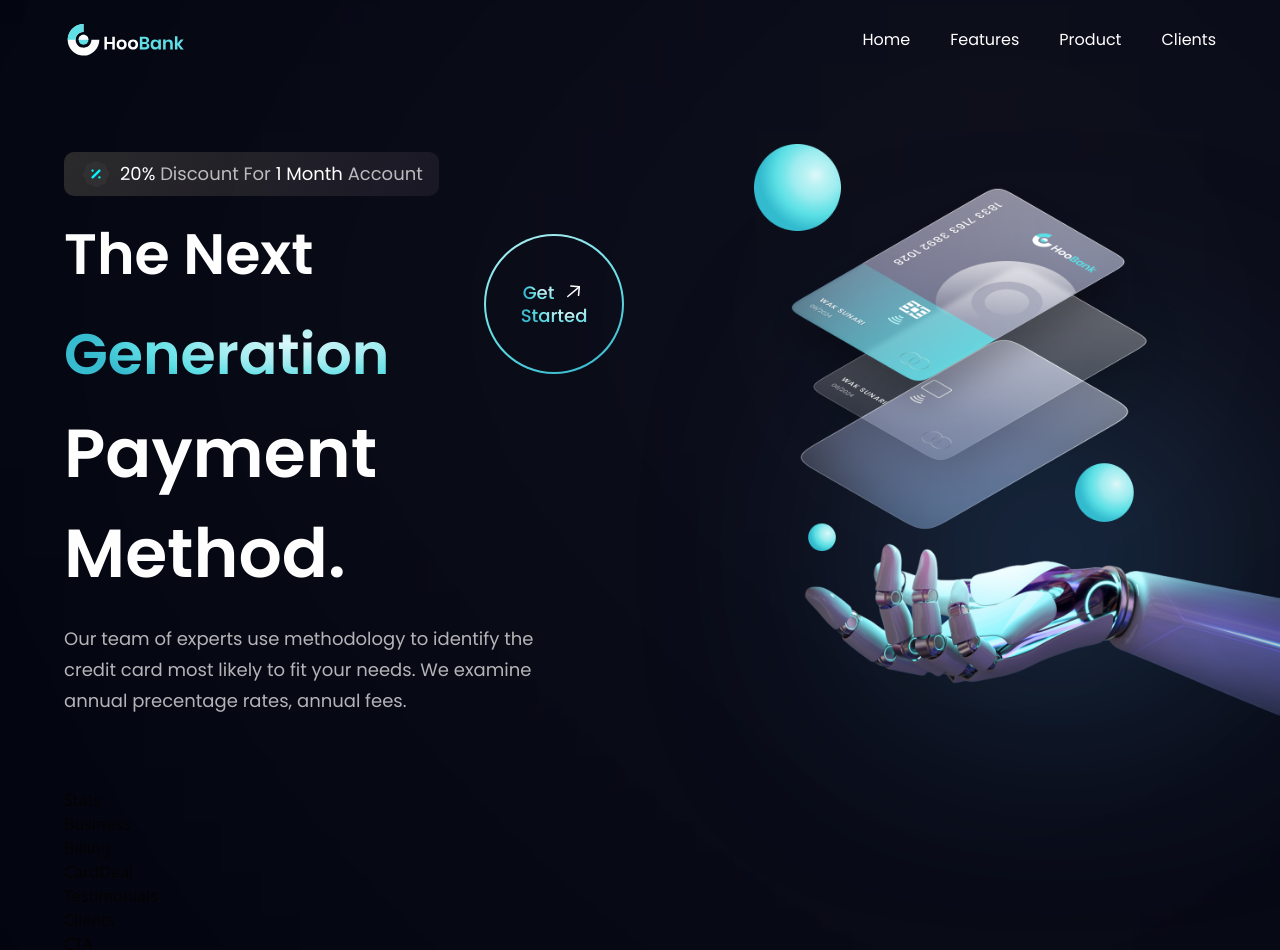
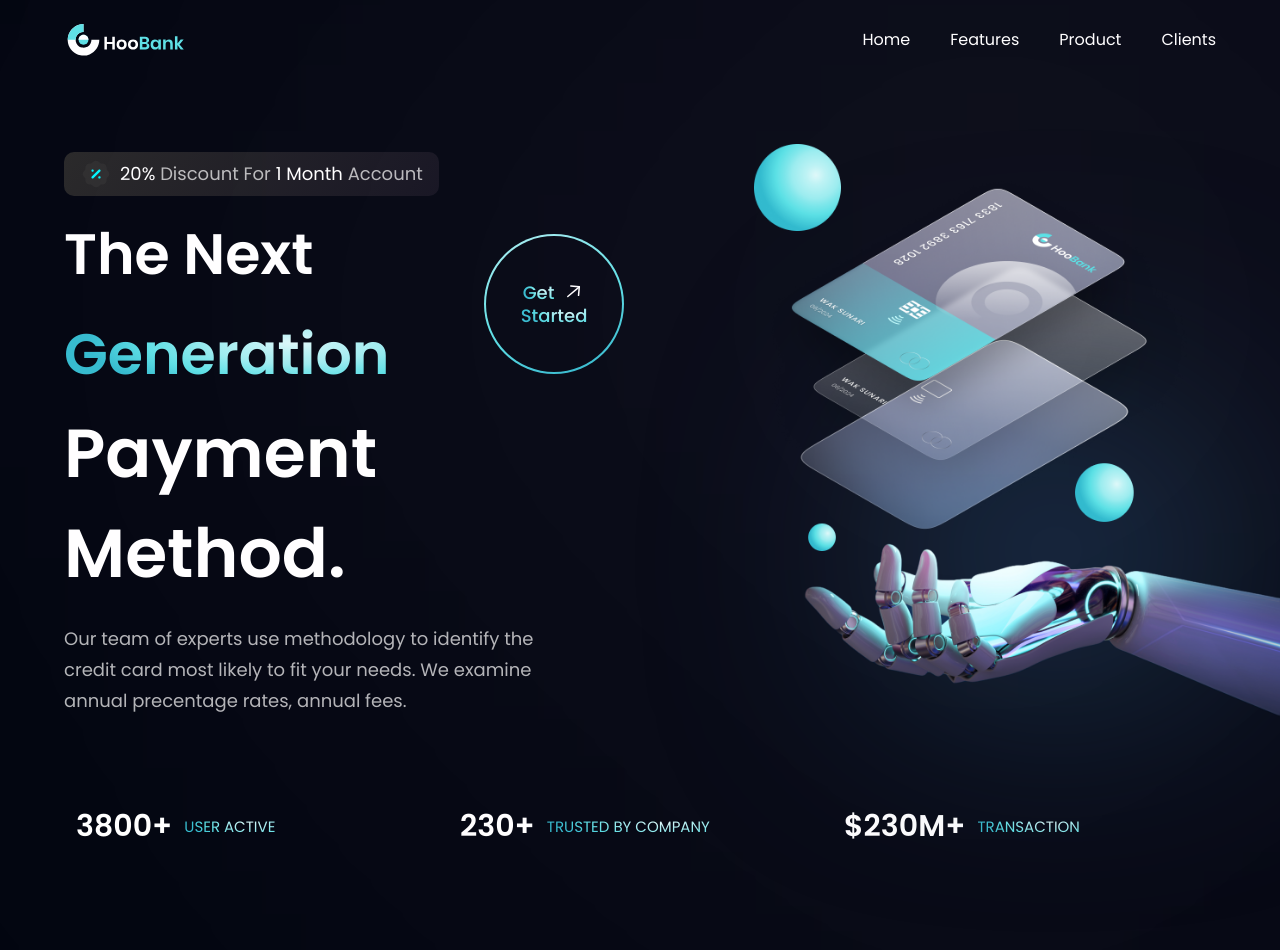
Before and after one commit to hanura13/ModernWebApp, a React (Vite) app: page / in a window 1280 px wide. Shown: the top 950 px of the page. Built offline with nearby package versions, Linux system fonts and the light colour scheme.

Commit message:
Add Stats Components

```diff
--- a/src/components/Stats.jsx
+++ b/src/components/Stats.jsx
@@ -1,9 +1,22 @@
-import React from 'react'
+import { stats } from '../constants'
+import styles from '../style'
 
-const Stats = () => {
-    return (
-        <div>Stats</div>
-    )
-}
+const Stats = () => (
+    <section className={`${styles.flexCenter} flex-row flex-wrap sm:mb-20 mb-6`}>
+        {stats.map((stats) => (
+            <div key={stats.id} className={`flex-1 flex justify-start items-center flex-row m-3`}>
+                <h4 className="font-poppins font-semibold xs:text-[40] text-[30px]
+                xs:leading-[53px] leading-[43px] text-white">
+                    {stats.value}
+                </h4>
+                <p className="font-poppins font-normal xs:text-[20] text-[15px]
+                xs:leading-[26px] leading-[21px] text-gradient uppercase ml-3">
+                    {stats.title}
+                </p>
+            </div>
+        ))}
+    </section>
+)
+
 
 export default Stats
```
